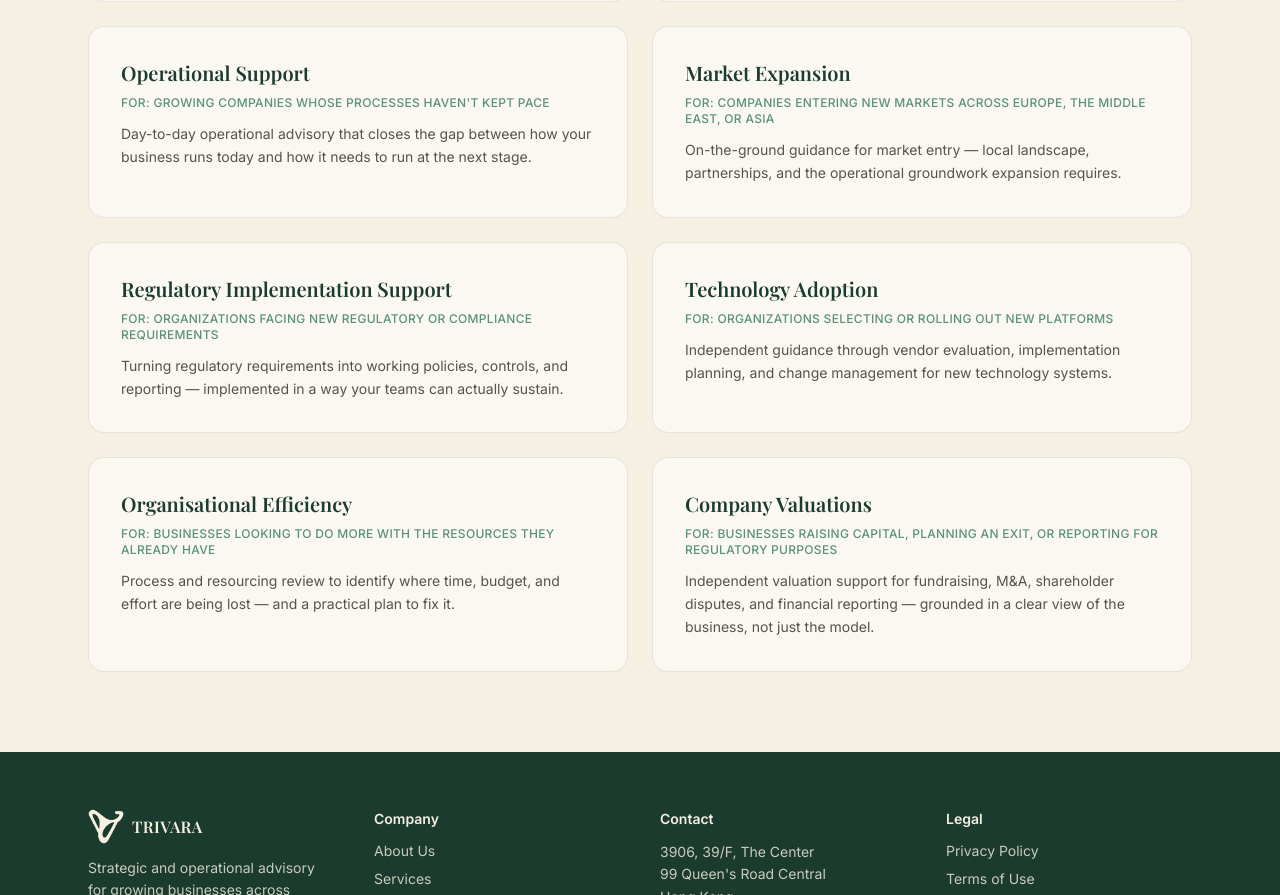
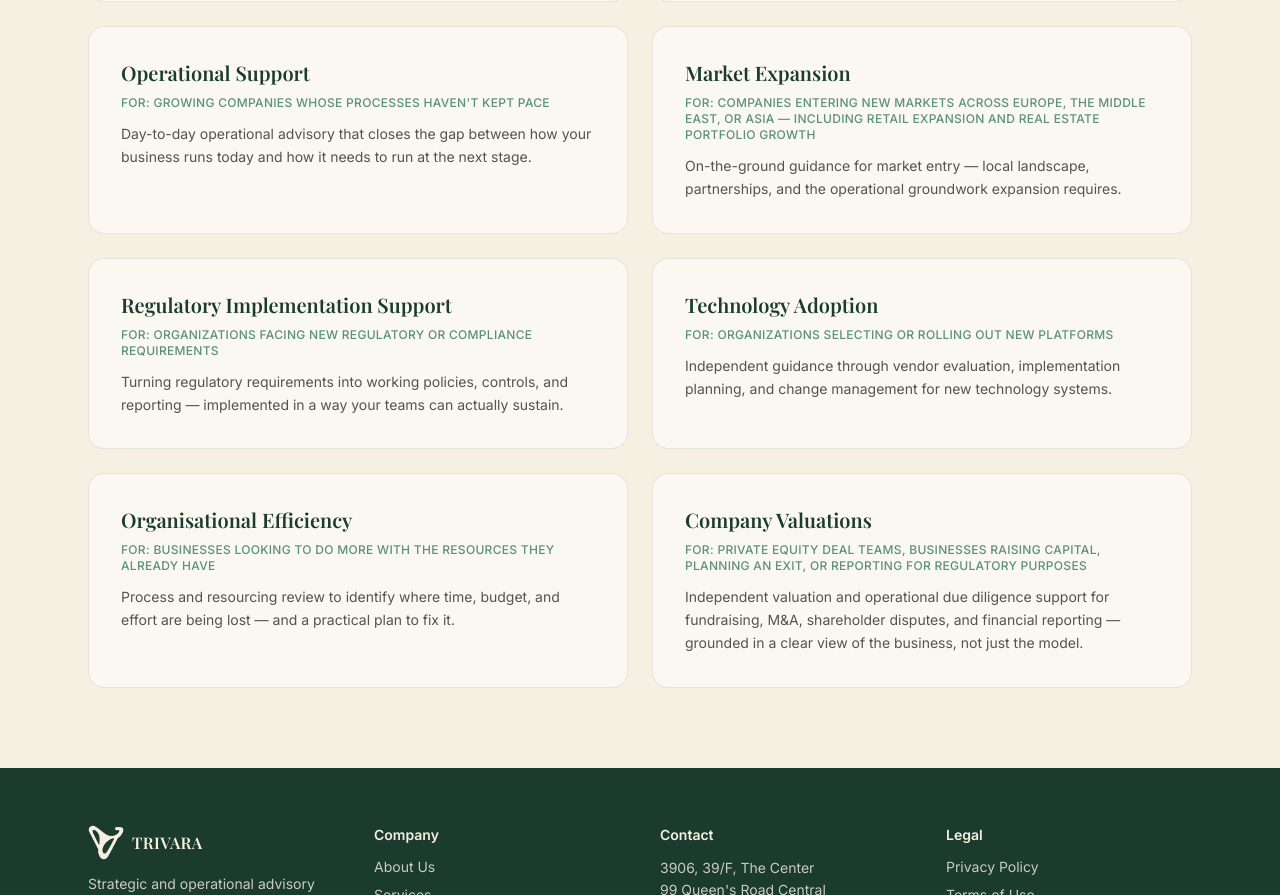
Before and after one commit to ADH31235/trivara-website, a Next.js app: page /services in a window 1280 px wide. Shown: the part 915-1810 px from the top of the page. Built offline with nearby package versions, Linux system fonts and the light colour scheme.

Commit message:
Refine Private Equity and Company Valuations wording

```diff
--- a/src/app/industries/page.tsx
+++ b/src/app/industries/page.tsx
@@ -15,7 +15,7 @@ const industries = [
   {
     title: "Private Equity",
     description:
-      "Deal teams and portfolio companies requiring valuation support, operational due diligence, and post-acquisition efficiency improvements.",
+      "In fast-moving deal environments, success depends on speed, precision, and clear-eyed diligence. We support private equity firms and portfolio companies with operational due diligence, independent valuation support, and post-acquisition operational turnaround — helping investors understand risk, validate value, and improve performance across the life of an investment.",
   },
   {
     title: "Retail & Consumer Products",
--- a/src/app/services/page.tsx
+++ b/src/app/services/page.tsx
@@ -45,7 +45,7 @@ const services = [
   {
     id: "market-expansion",
     title: "Market Expansion",
-    who: "Companies entering new markets across Europe, the Middle East, or Asia",
+    who: "Companies entering new markets across Europe, the Middle East, or Asia — including retail expansion and real estate portfolio growth",
     description:
       "On-the-ground guidance for market entry — local landscape, partnerships, and the operational groundwork expansion requires.",
   },
@@ -73,9 +73,9 @@ const services = [
   {
     id: "company-valuations",
     title: "Company Valuations",
-    who: "Businesses raising capital, planning an exit, or reporting for regulatory purposes",
+    who: "Private equity deal teams, businesses raising capital, planning an exit, or reporting for regulatory purposes",
     description:
-      "Independent valuation support for fundraising, M&A, shareholder disputes, and financial reporting — grounded in a clear view of the business, not just the model.",
+      "Independent valuation and operational due diligence support for fundraising, M&A, shareholder disputes, and financial reporting — grounded in a clear view of the business, not just the model.",
   },
 ];
 
```
